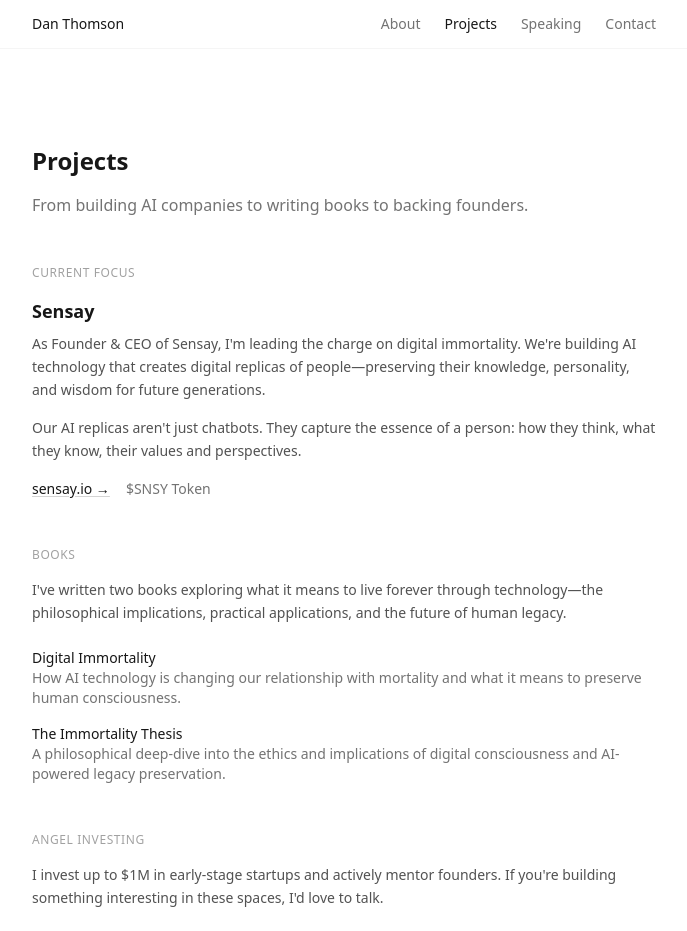
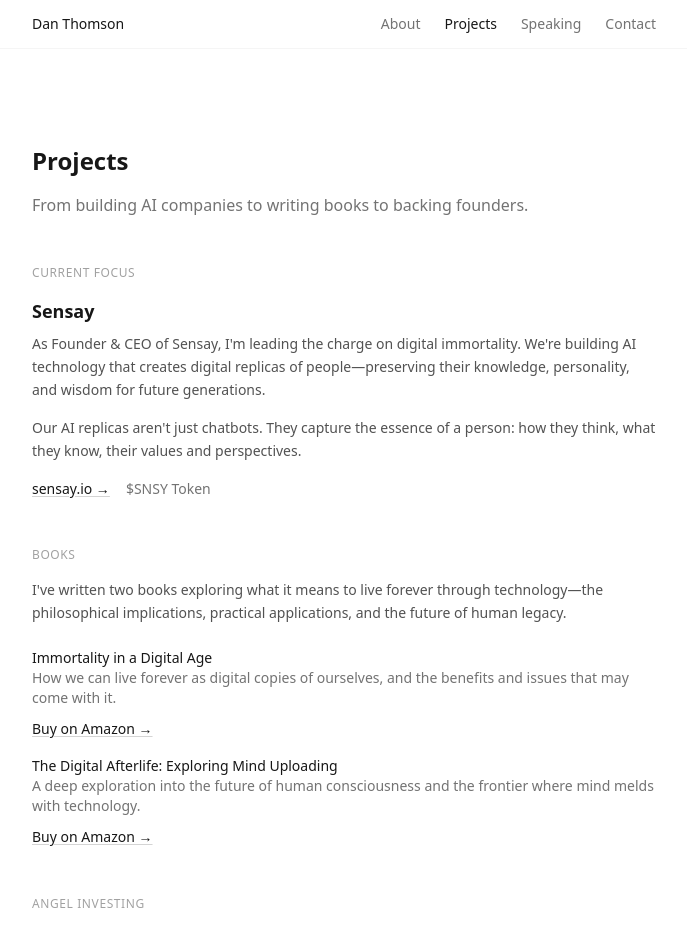
Before and after one commit to sensaydan/danthomson-site, a Next.js app: page /projects in a window 1280 px wide. Shown: the top 931 px of the page, without its empty margins (296-983 px from the left). Built offline with nearby package versions, Linux system fonts and the light colour scheme.

Commit message:
Update: 110 countries, add Amazon book links

```diff
--- a/src/app/about/page.tsx
+++ b/src/app/about/page.tsx
@@ -7,7 +7,7 @@
   description: "Dan Thomson - Founder & CEO of Sensay, author, angel investor, and explorer. Philosophy from King's College London, MBA from Cambridge.",
   openGraph: {
     title: "About — Dan Thomson",
-    description: "Founder & CEO of Sensay, author, angel investor, and explorer of 100+ countries.",
+    description: "Founder & CEO of Sensay, author, angel investor, and explorer of 110 countries.",
   },
 };
 
@@ -126,7 +126,7 @@
           <li>🇦🇶 Antarctica — Explored the last frontier</li>
           <li>🏔️ Everest Base Camp — Trekked to 5,364m</li>
           <li>🇻🇳 Son Doong Cave — World&apos;s largest cave</li>
-          <li>🌍 100+ Countries — And counting</li>
+          <li>🌍 110 Countries — And counting</li>
         </ul>
       </section>
 
--- a/src/app/page.tsx
+++ b/src/app/page.tsx
@@ -41,7 +41,7 @@
 
         <p className="text-neutral-600 leading-relaxed mb-8">
           Philosophy @ King&apos;s College London. MBA @ Cambridge.
-          100+ countries. Based in Mexico City.
+          110 countries. Based in Mexico City.
         </p>
 
         <div className="flex flex-wrap gap-x-6 gap-y-2 text-sm">
@@ -119,7 +119,7 @@
         </h2>
         <div className="grid grid-cols-4 gap-4 text-center">
           <div>
-            <div className="text-lg font-semibold text-neutral-900">100+</div>
+            <div className="text-lg font-semibold text-neutral-900">110</div>
             <div className="text-xs text-neutral-500">Countries</div>
           </div>
           <div>
--- a/src/app/projects/page.tsx
+++ b/src/app/projects/page.tsx
@@ -67,18 +67,34 @@
         </p>
         <div className="space-y-4">
           <div>
-            <h3 className="font-medium text-neutral-900 text-sm">Digital Immortality</h3>
-            <p className="text-neutral-500 text-sm">
-              How AI technology is changing our relationship with mortality and
-              what it means to preserve human consciousness.
+            <h3 className="font-medium text-neutral-900 text-sm">Immortality in a Digital Age</h3>
+            <p className="text-neutral-500 text-sm mb-2">
+              How we can live forever as digital copies of ourselves, and the
+              benefits and issues that may come with it.
             </p>
+            <a
+              href="https://www.amazon.com/Immortality-Digital-Age-ourselves-benefits/dp/1700712934"
+              target="_blank"
+              rel="noopener noreferrer"
+              className="text-neutral-900 text-sm link"
+            >
+              Buy on Amazon →
+            </a>
           </div>
           <div>
-            <h3 className="font-medium text-neutral-900 text-sm">The Immortality Thesis</h3>
-            <p className="text-neutral-500 text-sm">
-              A philosophical deep-dive into the ethics and implications of digital
-              consciousness and AI-powered legacy preservation.
+            <h3 className="font-medium text-neutral-900 text-sm">The Digital Afterlife: Exploring Mind Uploading</h3>
+            <p className="text-neutral-500 text-sm mb-2">
+              A deep exploration into the future of human consciousness and the
+              frontier where mind melds with technology.
             </p>
+            <a
+              href="https://www.amazon.com/Digital-Afterlife-Exploring-Mind-Uploading/dp/B0BZ6SVZNP"
+              target="_blank"
+              rel="noopener noreferrer"
+              className="text-neutral-900 text-sm link"
+            >
+              Buy on Amazon →
+            </a>
           </div>
         </div>
       </section>
@@ -108,7 +124,7 @@
           <div>
             <span className="font-medium text-neutral-900">Hospitality & Travel</span>
             <p className="text-neutral-500">
-              As someone who&apos;s visited 100+ countries, I understand what makes
+              As someone who&apos;s visited 110 countries, I understand what makes
               great travel experiences.
             </p>
           </div>
```
